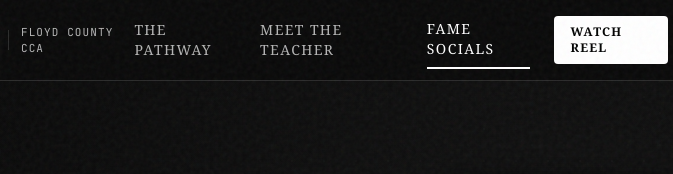
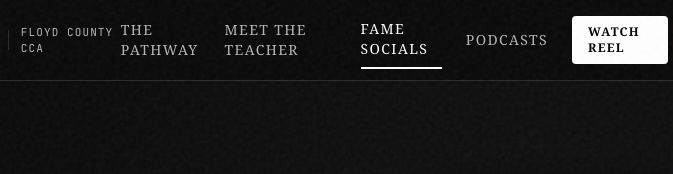
Before and after one commit to rickwilliams-arch/fame-pathway, a plain HTML site: page social.html in a window 1280 px wide. Shown: the top 174 px of the page, 76-749 px from the left. Drawn offline with nearby package versions, Linux system fonts and the light colour scheme; a web font is replaced by a local one.

Commit message:
Add files via upload

```diff
--- a/social.html
+++ b/social.html
@@ -317,6 +317,7 @@
                         <a href="./index.html#about" data-nav-target="index.html#about" class="home-nav-link font-display uppercase tracking-widest text-sm text-silver hover:text-white transition-colors py-2">The Pathway</a>
                         <a href="./index.html#teacher" data-nav-target="index.html#teacher" class="home-nav-link font-display uppercase tracking-widest text-sm text-silver hover:text-white transition-colors py-2">Meet The Teacher</a>
                         <a href="./social.html" aria-current="page" class="font-display uppercase tracking-widest text-sm text-white border-b-2 border-white py-2">FAME Socials</a>
+                        <a href="./podcasts.html" data-nav-target="podcasts.html" class="home-nav-link font-display uppercase tracking-widest text-sm text-silver hover:text-white transition-colors py-2">Podcasts</a>
                         <a href="./index.html#reel" data-nav-target="index.html#reel" class="home-nav-link px-4 py-2 rounded bg-white text-black font-display uppercase tracking-widest text-xs font-bold hover:bg-silver transition-colors">
                             Watch Reel
                         </a>
@@ -355,6 +356,7 @@
             <a href="./index.html#about" data-nav-target="index.html#about" class="mobile-nav-link home-nav-link block px-3 py-3 rounded font-display uppercase tracking-widest text-base text-silver hover:text-white hover:bg-slateDark">The Pathway</a>
             <a href="./index.html#teacher" data-nav-target="index.html#teacher" class="mobile-nav-link home-nav-link block px-3 py-3 rounded font-display uppercase tracking-widest text-base text-silver hover:text-white hover:bg-slateDark">Meet The Teacher</a>
             <a href="./social.html" aria-current="page" class="mobile-nav-link block px-3 py-3 rounded font-display uppercase tracking-widest text-base text-white bg-slateDark border-b-2 border-white">FAME Socials</a>
+            <a href="./podcasts.html" data-nav-target="podcasts.html" class="mobile-nav-link home-nav-link block px-3 py-3 rounded font-display uppercase tracking-widest text-base text-silver hover:text-white hover:bg-slateDark">Podcasts</a>
             <a href="./index.html#reel" data-nav-target="index.html#reel" class="mobile-nav-link home-nav-link block w-full text-center mt-2 px-4 py-3 rounded bg-white text-black font-display uppercase tracking-widest text-sm font-bold">
                 Watch Reel
             </a>
```
